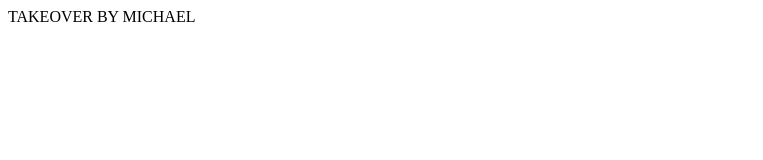
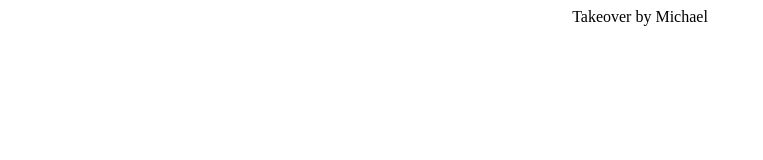
Before and after one commit to justmvg/legalthings.github.io, a plain HTML site: page index.html in a window 1280 px wide. Shown: the whole page, without its empty margins (0-763 px from the left). Drawn offline with Linux system fonts and the light colour scheme.

Commit message:
Update index.html

```diff
--- a/index.html
+++ b/index.html
@@ -2,6 +2,6 @@
 <title>TAKEOVER</title>
 <head></head>
 <body>
-TAKEOVER BY MICHAEL
+  <center>Takeover by Michael</center>
 </body>
 </html>
```
